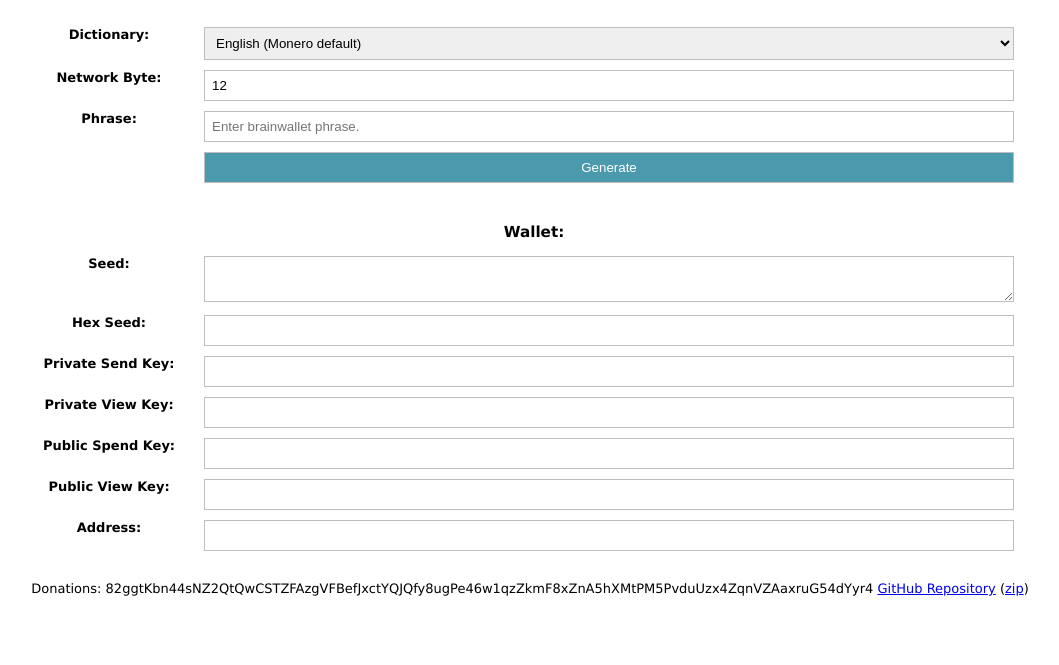
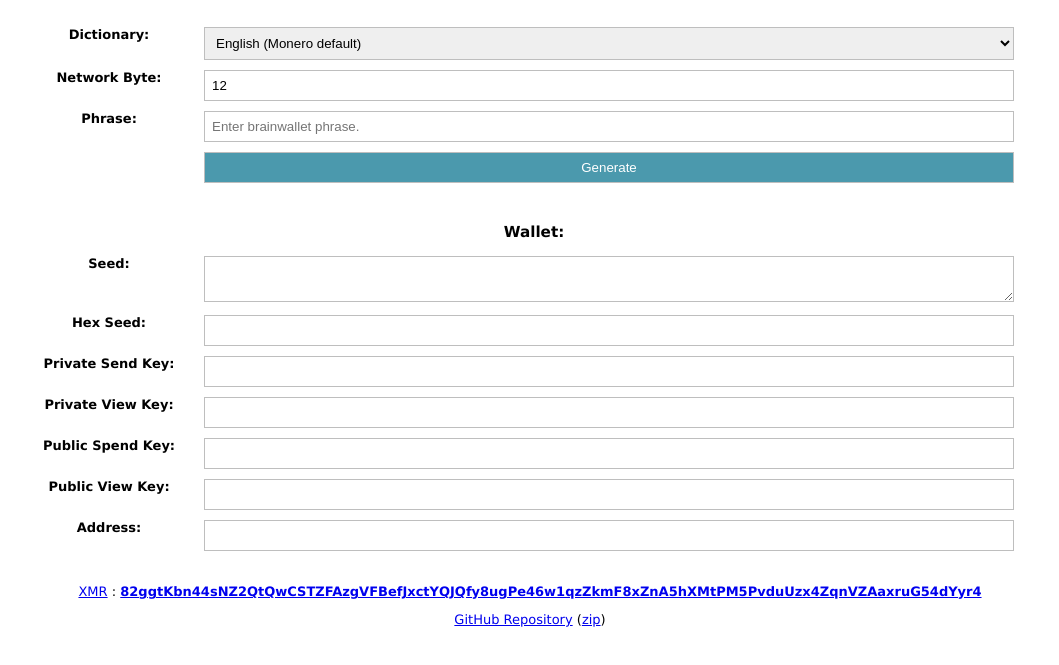
Before and after one commit to MikeTorino/monerobrainwallet, a plain HTML site: page site/brainwallet_gen.html in a window 1280 px wide. Shown: the part 83-748 px from the top of the page, without its empty margins (110-1169 px from the left). Drawn offline with Linux system fonts and the light colour scheme.

Commit message:
Update brainwallet_gen.html

```diff
--- a/site/brainwallet_gen.html
+++ b/site/brainwallet_gen.html
@@ -130,8 +130,14 @@
 			</form>
 		</div>
 		</div>
-<span class="item"><span id="footerlabeldonations">Donations:</span> 82ggtKbn44sNZ2QtQwCSTZFAzgVFBefJxctYQJQfy8ugPe46w1qzZkmF8xZnA5hXMtPM5PvduUzx4ZqnVZAaxruG54dYyr4</span>
-		 <span class="item"><a href="https://github.com/MikeTorino/monerobrainwallet" target="_blank" id="footerlabelgithub">GitHub Repository</a>
+		 <p style="overflow-wrap: break-word;">
+<a href="https://getmonero.org" target="_NEW">XMR</a>
+		 :
+		 <b>
+		 <a href="monero:82ggtKbn44sNZ2QtQwCSTZFAzgVFBefJxctYQJQfy8ugPe46w1qzZkmF8xZnA5hXMtPM5PvduUzx4ZqnVZAaxruG54dYyr4">82ggtKbn44sNZ2QtQwCSTZFAzgVFBefJxctYQJQfy8ugPe46w1qzZkmF8xZnA5hXMtPM5PvduUzx4ZqnVZAaxruG54dYyr4</a>
+		 </b>
+		 </p>
+			 <span class="item"><a href="https://github.com/MikeTorino/monerobrainwallet" target="_blank" id="footerlabelgithub">GitHub Repository</a>
 						(<a href="https://github.com/MikeTorino/monerobrainwallet/archive/main.zip" target="_blank" id="footerlabelgithubzip">zip</a>)</span>
 	</center></body>
 </html>
```
